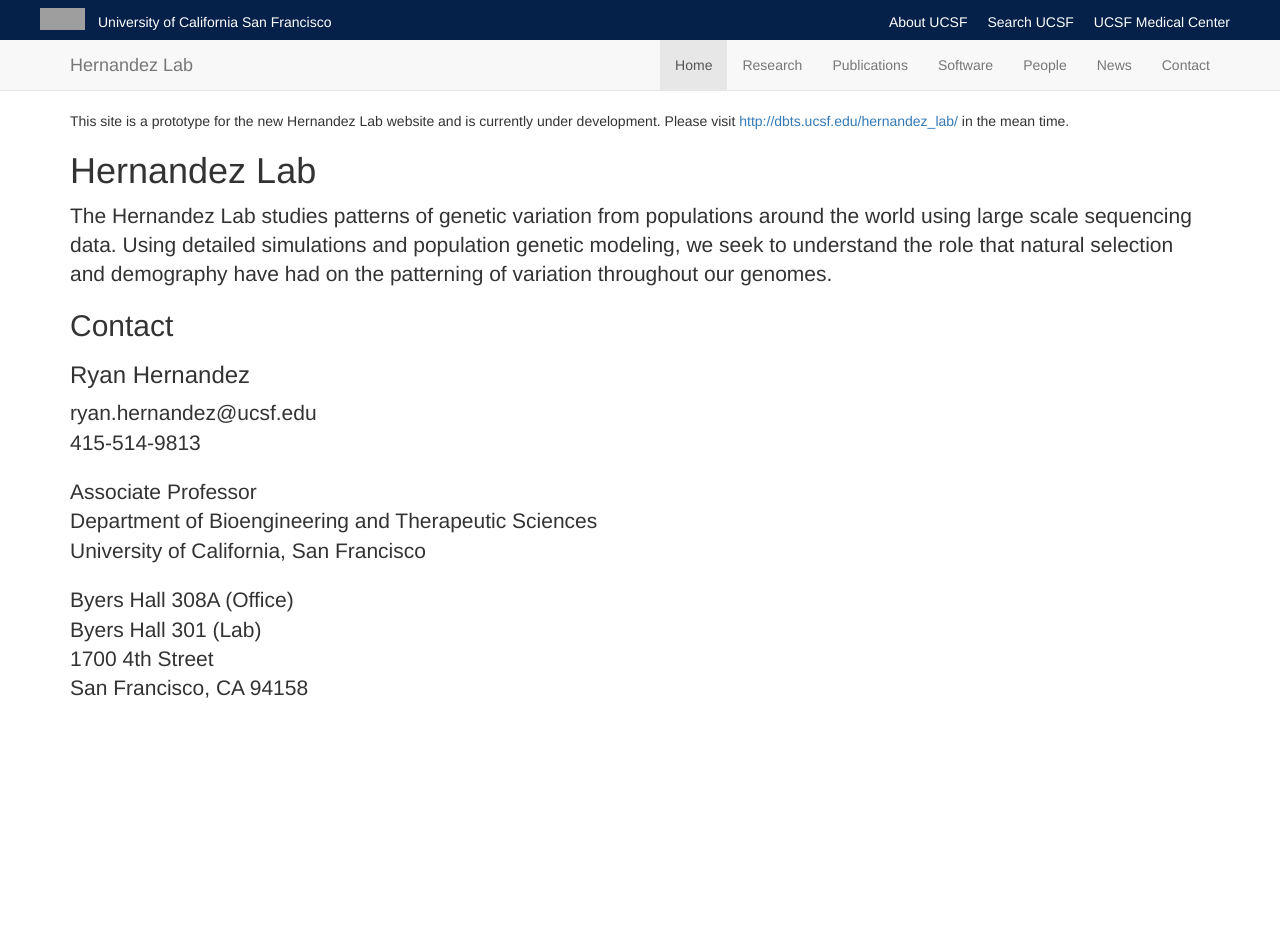
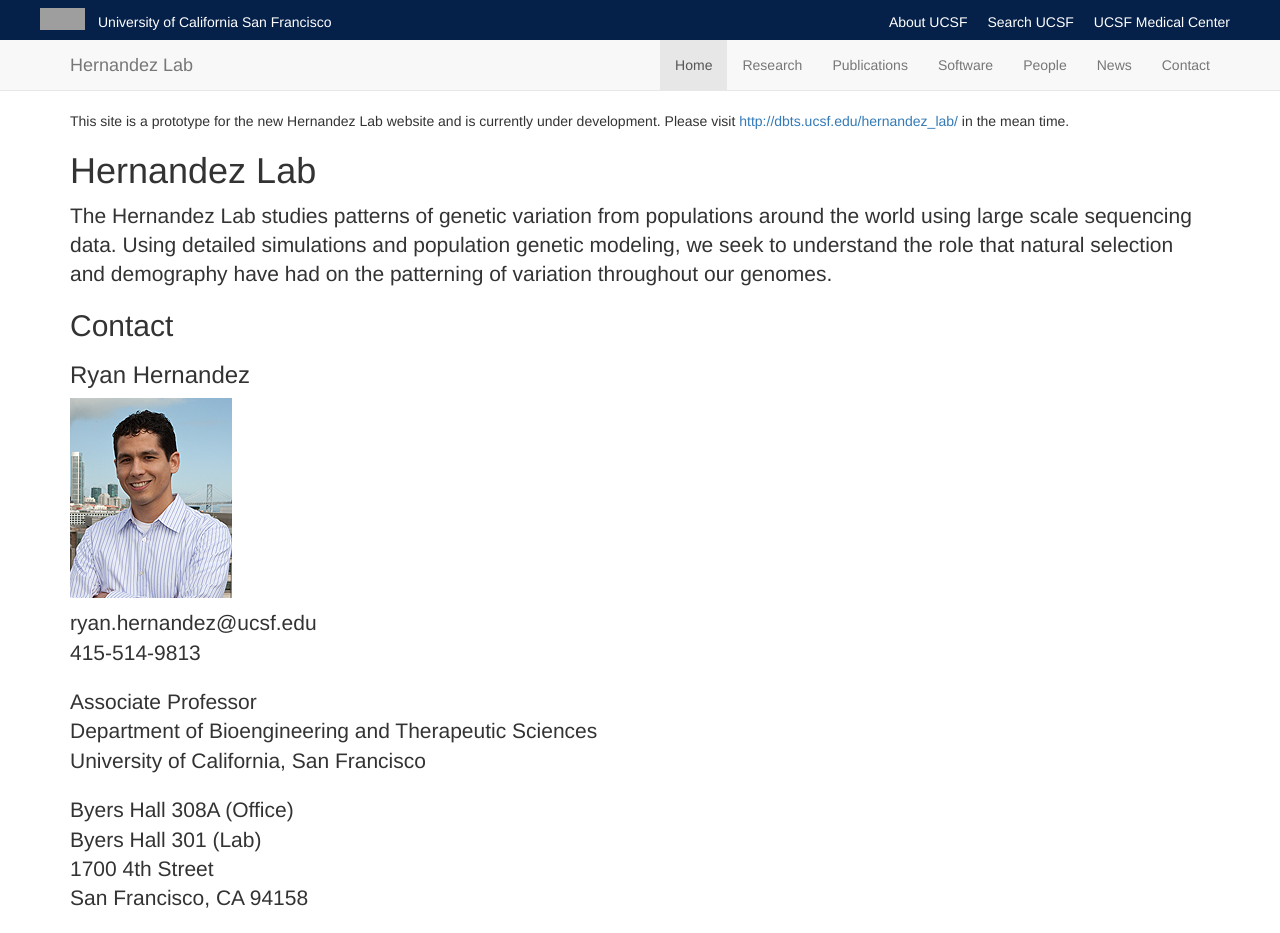
Before and after one commit to HernandezLab/hernandezlab.github.io, a Jekyll site: the page index.html, which Jekyll copies as it is, in a window 1280 px wide. Built offline with Jekyll 4.4.1, drawn with Linux system fonts in a browser that asks for light colours; nearby versions of some CDN libraries; before the commit the page ends 900 px from its top, so only the background shows below that; grey boxes are pictures that could not be loaded.

Commit message:
home headshot

```diff
--- a/index.html
+++ b/index.html
@@ -67,6 +67,7 @@
         </p>
         <h2 id="contact">Contact</h1>
         <h3>Ryan Hernandez</h3>
+        <p><img src="/static/img/headshot-Hernandez.jpg" alt="Hernandez headshot" /></p>
         <p class="lead">ryan.hernandez@ucsf.edu<br>
           415-514-9813</p>
         <p class="lead">Associate Professor<br>
```
